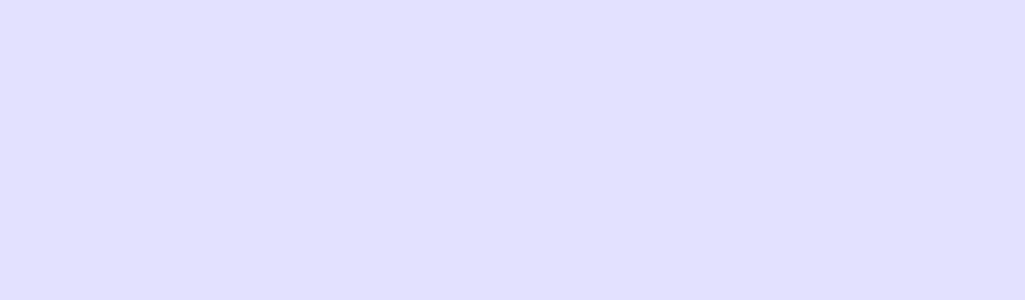
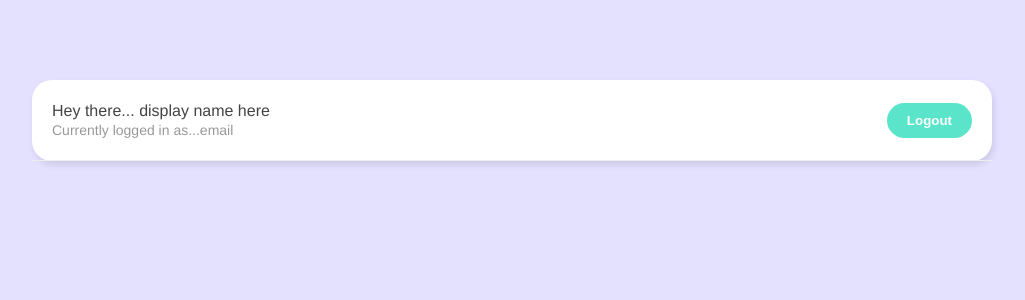
Before and after one commit to Zer02/live-chat, a Vue app: page /chatroom in a window 1280 px wide. Before the commit this address had no page. Shown: the top 300 px of the page, without its empty margins (128-1153 px from the left). Built offline with nearby package versions, Linux system fonts and the light colour scheme.

Commit message:
Added Chatroom and Navbar components

```diff
--- a/src/components/LoginForm.vue
+++ b/src/components/LoginForm.vue
@@ -12,7 +12,7 @@
 import useLogin from '../composables/useLogin'
 
 export default {
-  setup() {
+  setup(props, context) {
     // refs
     const email = ref('')
     const password = ref('')
@@ -22,7 +22,7 @@
     const handleSubmit = async () => {
       await login(email.value, password.value)
       if (!error.value) {
-        console.log('user logged in')
+        context.emit('login')
       }
     }
 
--- /dev/null
+++ b/src/components/Navbar.vue
@@ -0,0 +1,34 @@
+<template>
+  <nav>
+    <div>
+      <p>Hey there... display name here</p>
+      <p class="email">Currently logged in as...email</p>
+    </div>
+    <button>Logout</button>
+  </nav>
+</template>
+
+<script>
+export default {
+
+}
+</script>
+
+<style>
+  nav {
+    padding: 20px;
+    border-bottom: 1px solid #eee;
+    display: flex;
+    justify-content: space-between;
+    align-items: center;
+  }
+  nav p {
+    margin: 2px auto;
+    font-size: 16px;
+    color: #444;
+  }
+  nav p.email {
+    font-size: 14px;
+    color: #999;
+  }
+</style>
--- a/src/components/SignupForm.vue
+++ b/src/components/SignupForm.vue
@@ -13,7 +13,7 @@
 import useSignup from '../composables/useSignup'
 
 export default {
-  setup() {
+  setup(props, context) {
     const { error, signup } = useSignup()
 
     // refs
@@ -23,7 +23,9 @@
 
     const handleSubmit = async () => {
       await signup(email.value, password.value, displayName.value)
-      console.log('user signed up')
+      if (!error.value) {
+        context.emit('signup')
+      }
     }
 
     return { displayName, email, password, handleSubmit, error }
--- a/src/router/index.js
+++ b/src/router/index.js
@@ -1,11 +1,17 @@
 import { createRouter, createWebHistory } from 'vue-router'
 import Welcome from '../views/Welcome.vue'
+import Chatroom from "../views/Chatroom.vue";
 
 const routes = [
   {
     path: '/',
     name: 'Welcome',
     component: Welcome
+  },
+  {
+    path: '/chatroom',
+    name: 'Chatroom',
+    component: Chatroom
   }
 ]
 
--- /dev/null
+++ b/src/views/Chatroom.vue
@@ -0,0 +1,17 @@
+<template>
+  <div class="container">
+    <Navbar />
+  </div>
+</template>
+
+<script>
+import Navbar from '../components/Navbar'
+
+export default {
+  components: { Navbar }
+}
+</script>
+
+<style>
+
+</style>
--- a/src/views/Welcome.vue
+++ b/src/views/Welcome.vue
@@ -3,12 +3,12 @@
     <p>Welcome</p>
     <div v-if="showLogin">
       <h1>Login instead</h1>
-      <LoginForm />
+      <LoginForm @login="enterChat" />
       <p>No account yet? <span @click="showLogin = false">Signup</span></p>
     </div>
     <div v-else>
       <h2>Sign up</h2>
-      <SignupForm />
+      <SignupForm @signup="enterChat" />
       <p>Already registered? <span @click="showLogin = true">Log in</span></p>
     </div>
   </div>
@@ -18,13 +18,19 @@
 import SignupForm from '../components/SignupForm.vue'
 import LoginForm from '../components/LoginForm.vue'
 import { ref } from 'vue'
+import { useRouter } from 'vue-router'
 
 export default {
   components: { SignupForm, LoginForm },
   setup() {
     const showLogin = ref(true)
+    const router = useRouter()
 
-    return { showLogin }
+    const enterChat = () => {
+      router.push({ name: 'Chatroom' })
+    }
+
+    return { showLogin, enterChat }
   }
 }
 </script>
```
